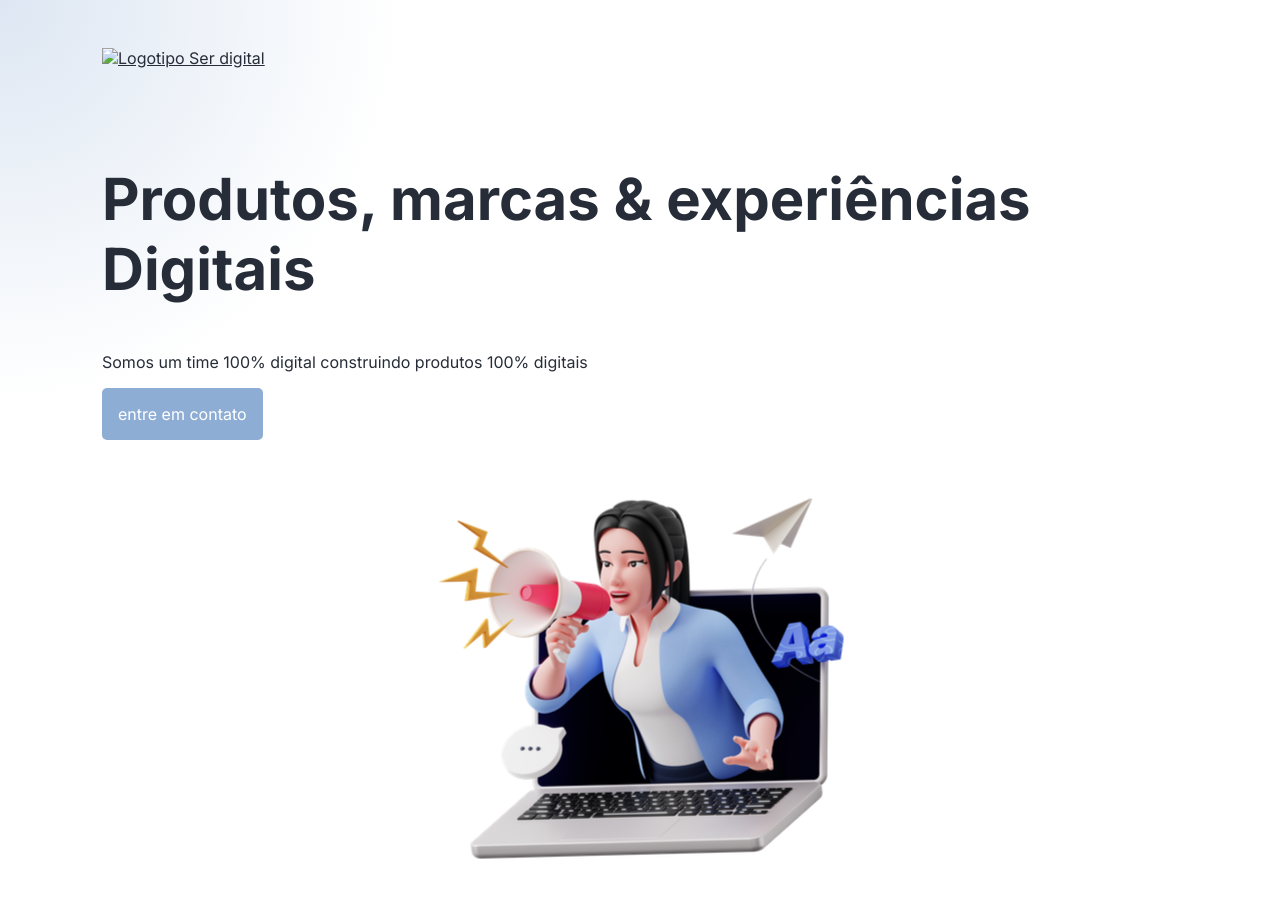
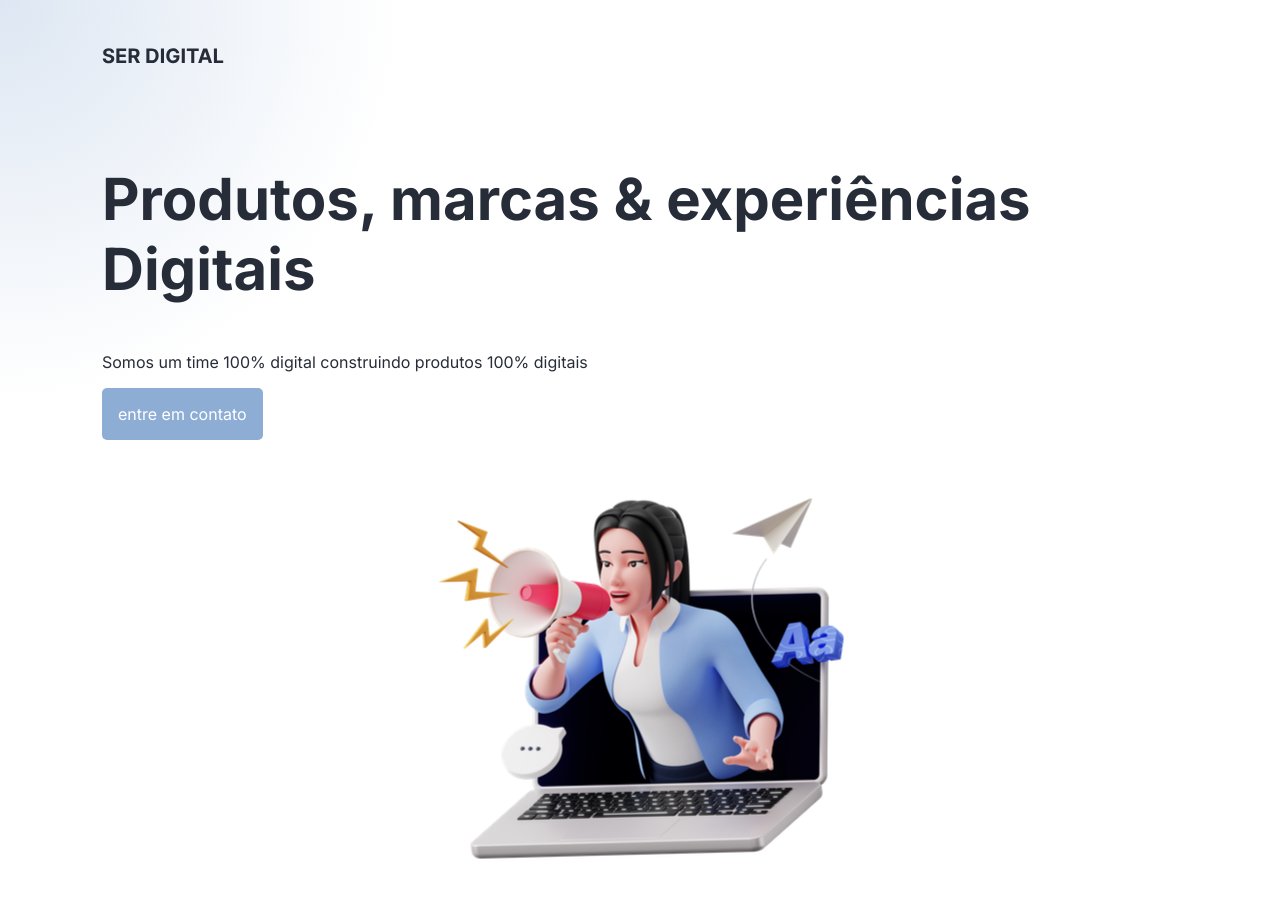
Before and after one commit to Rayran-front-end/ProjetoSerDigital-inicio, a plain HTML site: page index.html in a window 1280 px wide. Shown: the top 910 px of the page. Drawn offline with Linux system fonts and the light colour scheme.

Commit message:
Update index.html

```diff
--- a/index.html
+++ b/index.html
@@ -18,7 +18,7 @@
     <div class="content-wrapper-center" id="home">
 
         <header class="header">
-            <a href="index.html"><img src="SER-DIGITAL.svg" alt="Logotipo Ser digital"></a>
+            <a href="index.html"><img src="imagens/SER-DIGITAL.svg" alt="Logotipo Ser digital"></a>
             <nav>
                 <input type="checkbox" class="menu-btn hide" id="menu-btn">
                 <label for="menu-btn" class="menu-icon"><span class="nav-icon"></span></label>
```
